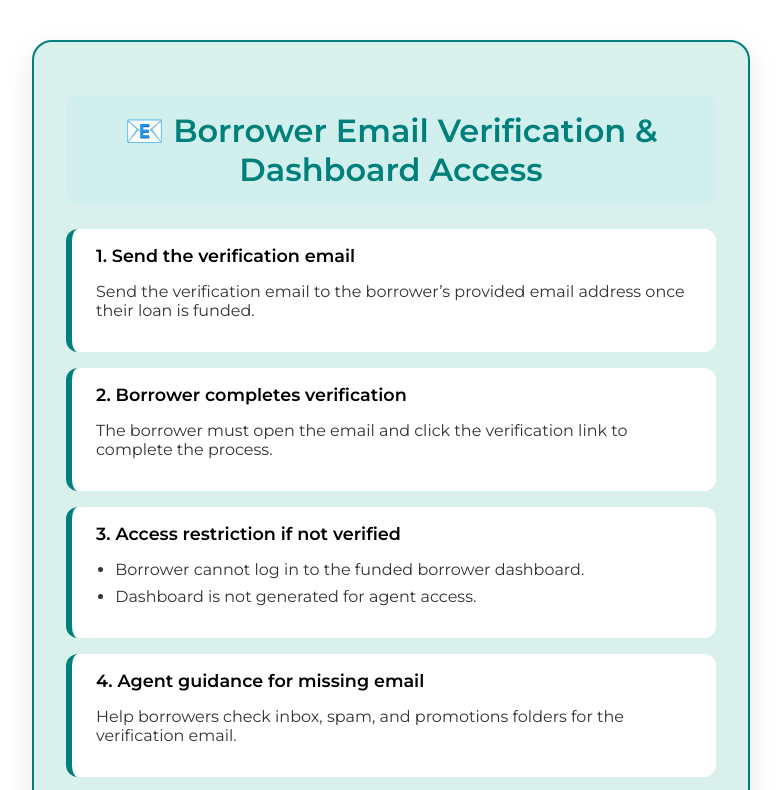
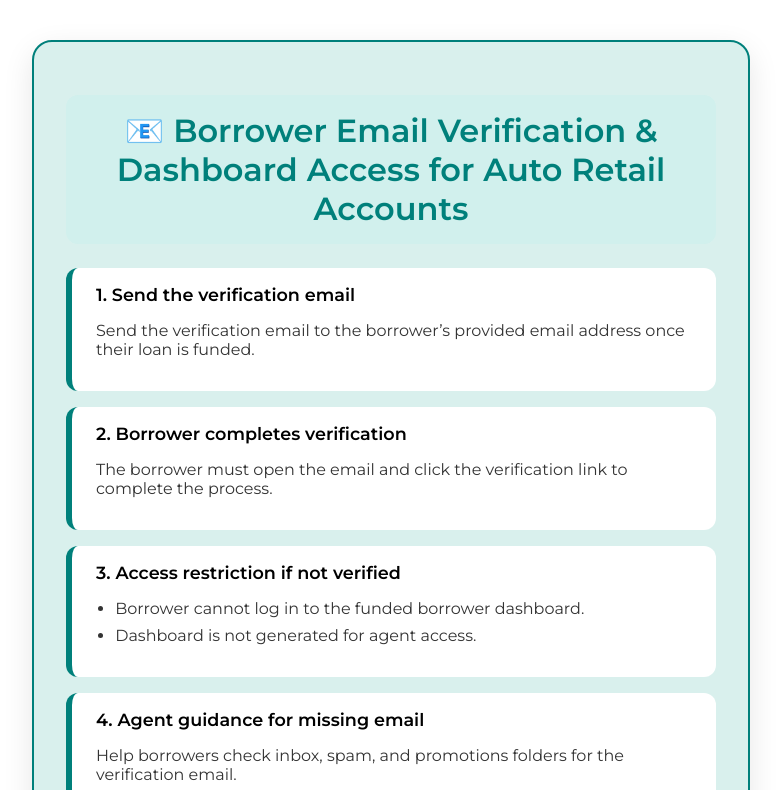
Before and after one commit to cmarkey28/autoaccountcreationreminders, a plain HTML site: page index.html in a window 1280 px wide. Shown: the top 790 px of the page, without its empty margins (249-1030 px from the left). Drawn offline with Linux system fonts and the light colour scheme.

Commit message:
Update index.html

```diff
--- a/index.html
+++ b/index.html
@@ -66,7 +66,7 @@
 </head>
 <body>
   <div class="card">
-    <h1>📧 Borrower Email Verification & Dashboard Access</h1>
+    <h1>📧 Borrower Email Verification & Dashboard Access for Auto Retail Accounts</h1>
 
     <div class="section">
       <div class="section-title">1. Send the verification email</div>
```
